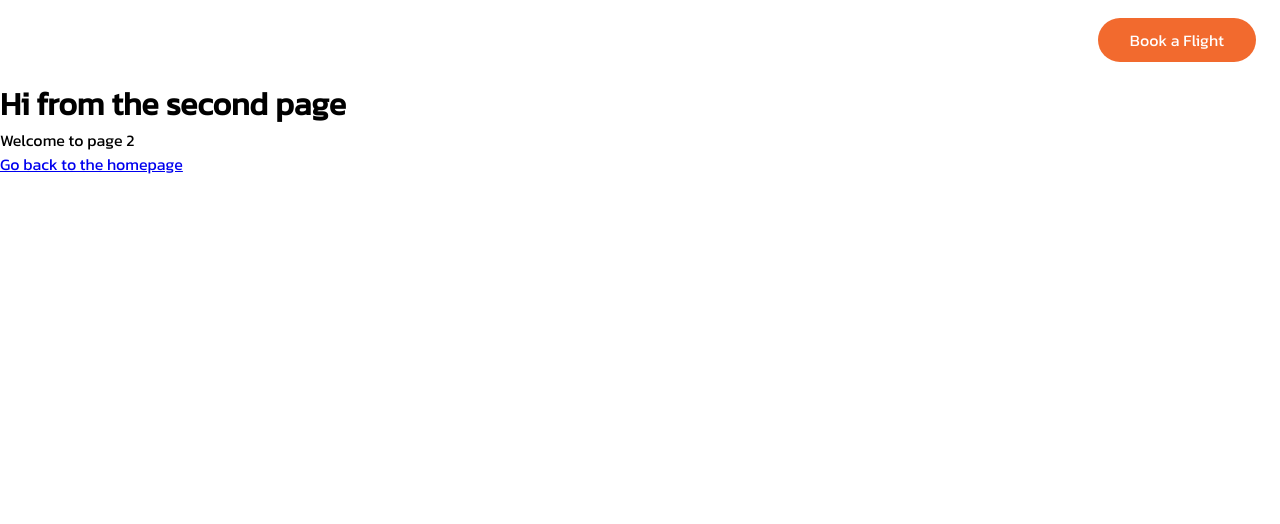
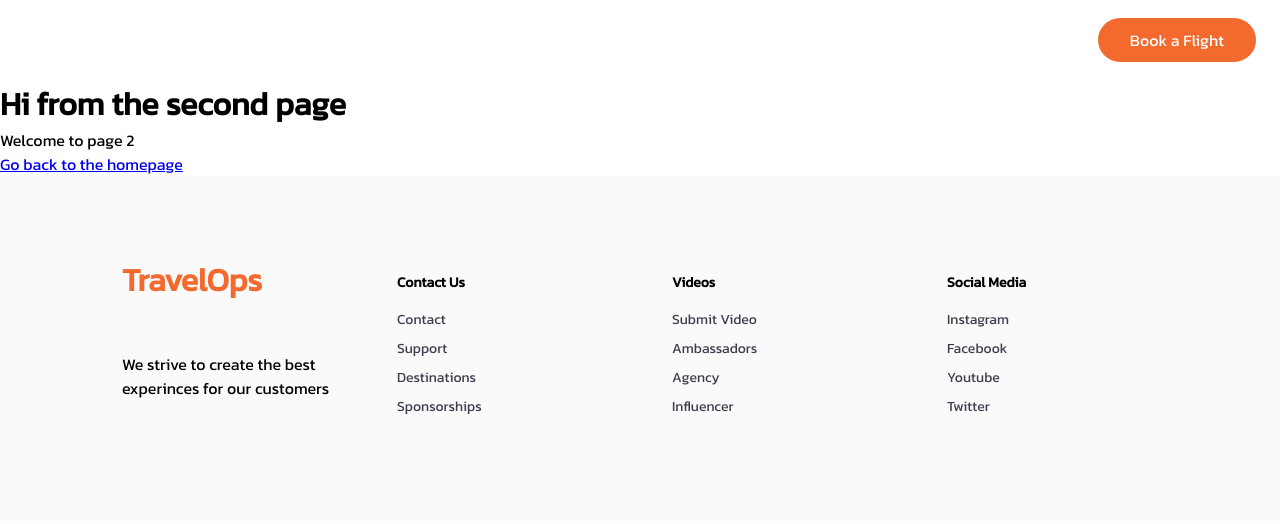
Before and after one commit to RobsonVinicius/travelops-reactjs-gatsby, a Gatsby site: page /page-2 in a window 1280 px wide. Built offline with nearby package versions, Linux system fonts and the light colour scheme; Gatsby itself is replaced by a stand-in of ours.

Commit message:
Footer Section

```diff
--- /dev/null
+++ b/src/components/Footer.js
@@ -0,0 +1,100 @@
+import React from 'react'
+import styled from 'styled-components'
+import { Link } from 'gatsby'
+
+const Footer = () => {
+  return (
+    <FooterContainer>
+      <FooterLinksWrapper>
+        <FooterDesc>
+          <h1>TravelOps</h1>
+          <p>We strive to create the best experinces for our customers</p>
+        </FooterDesc>
+        <FooterLinkItems>
+          <FooterLinkTitle>Contact Us</FooterLinkTitle>
+          <FooterLink to="/about">Contact</FooterLink>
+          <FooterLink to="/">Support</FooterLink>
+          <FooterLink to="/">Destinations</FooterLink>
+          <FooterLink to="/">Sponsorships</FooterLink>
+        </FooterLinkItems>
+      </FooterLinksWrapper>
+      <FooterLinksWrapper>
+        <FooterLinkItems>
+          <FooterLinkTitle>Videos</FooterLinkTitle>
+          <FooterLink to="/">Submit Video</FooterLink>
+          <FooterLink to="/">Ambassadors</FooterLink>
+          <FooterLink to="/">Agency</FooterLink>
+          <FooterLink to="/">Influencer</FooterLink>
+        </FooterLinkItems>
+        <FooterLinkItems>
+          <FooterLinkTitle>Social Media</FooterLinkTitle>
+          <FooterLink to="/">Instagram</FooterLink>
+          <FooterLink to="/">Facebook</FooterLink>
+          <FooterLink to="/">Youtube</FooterLink>
+          <FooterLink to="/">Twitter</FooterLink>
+        </FooterLinkItems>
+
+      </FooterLinksWrapper>
+    </FooterContainer>
+  )
+}
+
+export default Footer
+
+const FooterContainer = styled.div `
+  padding: 5rem calc((100vw - 1100px) / 2);
+  display: grid;
+  grid-template-columns: repeat(2, 1fr);
+  color: #000;
+  background: #fafafb;
+`
+
+const FooterDesc = styled.div `
+  padding: 0 2rem;
+
+  h1 {
+    margin-bottom: 3rem;
+    color: #f26a2e;
+  }
+
+  @media screen and (max-width: 400px) {
+    padding: 1rem;
+  }
+`
+
+const FooterLinksWrapper = styled.div `
+  display: grid;
+  grid-template-columns: repeat(2, 1fr);
+
+  @media screen and (max-width: 820px) {
+    grid-template-columns: 1fr;
+  }
+`
+
+const FooterLinkItems= styled.div `
+  display: flex;
+  flex-direction: column;
+  align-items: flex-start;
+  padding: 1rem 2rem;
+
+  @media screen and (max-width: 400px) {
+    padding: 1rem;
+  }
+`
+
+const FooterLinkTitle= styled.h2 `
+  font-size: 14px;
+  margin-bottom: 16px;
+`
+
+const FooterLink = styled(Link) `
+  text-decoration: none;
+  margin-bottom: 0.5rem;
+  font-size: 14px;
+  color: #3d3d4e;
+
+  &:hover {
+    color: #f25a2e;
+    transition: 0.3s ease-out;
+  }
+`
--- a/src/components/layout.js
+++ b/src/components/layout.js
@@ -1,4 +1,5 @@
 import * as React from "react"
+import Footer from "./Footer"
 import Header from "./Header"
 import { GlobalStyle } from "./styles/GlobalStyles"
 
@@ -9,6 +10,7 @@
       <GlobalStyle />
       <Header />
       <main>{children}</main>
+      <Footer />
     </>
   )
 }
```
Also changed, not shown: src/pages/index.js (line endings or trailing spaces).
